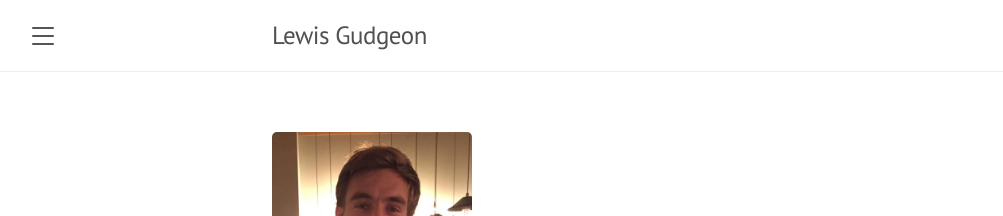
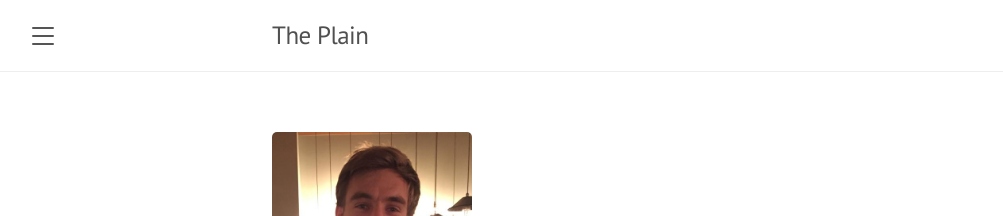
Before and after one commit to fsxforte/fsxforte.github.io, a Jekyll site: the page built from index.html, in a window 1280 px wide. Shown: the top 216 px of the page, without its empty margins (8-1011 px from the left). Built offline with Jekyll 4.4.1, drawn with Linux system fonts in a browser that asks for light colours; the list of posts is cut into pages by our own code; some of the changed lines change nothing that is shown.

Commit message:
New config test

```diff
--- a/_config.yml
+++ b/_config.yml
@@ -1,17 +1,15 @@
-# Setup
-title:               Lewis Gudgeon
-tagline:             ''
-description:         ''
-url:                 http://www.lewisgudgeon.com
-baseurl:             ''
-paginate:            5
-permalink:           pretty
+# Site Info
+title:              "The Plain"
+description:        "A minimalist Jekyll theme"
+author_name:        "Heiswayi Nrird" # change this to your name
+logo_url:           https://avatars0.githubusercontent.com/u/13794983?v=4 # Get it from GitHub API: https://api.github.com/users/<username>
 
-# About/contact
-author:
-  name:              Lewis Gudgeon
-  url:               https://twitter.com/ljfgudgeon
-  email:             ljfgudgeon@gmail.com
+# Site Settings
+url:                https://heiswayi.github.io # main url
+baseurl:            /the-plain
+permalink:          /:title # Post permalink
+timezone:           Asia/Kuala_Lumpur # https://en.wikipedia.org/wiki/List_of_tz_database_time_zones
+mathjax:            true  # enables support for mathjax - set to 'false' to disable
 
 # Site Build
 highlighter:        rouge
@@ -21,24 +19,13 @@ kramdown:
 sass:
     style:          :compressed
 
-# Gems
-plugins:
-  - jekyll-paginate
-  - jekyll-feed
-  - jekyll-sitemap
-  - jekyll-seo-tag
-  - jekyll-feed
-  - jekyll-remote-theme
-
-remote_theme: heiswayi/the-plain
-
 # Other Params
 include:            [ "robots.txt" ]
 exclude:            [ "LICENSE", "README.md", "CNAME", "vendor", "Gemfile", "script" ]
+plugins:
+  - jekyll-sitemap
 
-# Custom vars
-version:             1
-google_analytics_id: #UA-XXXX-Y
+
 
 defaults:
   -
```
